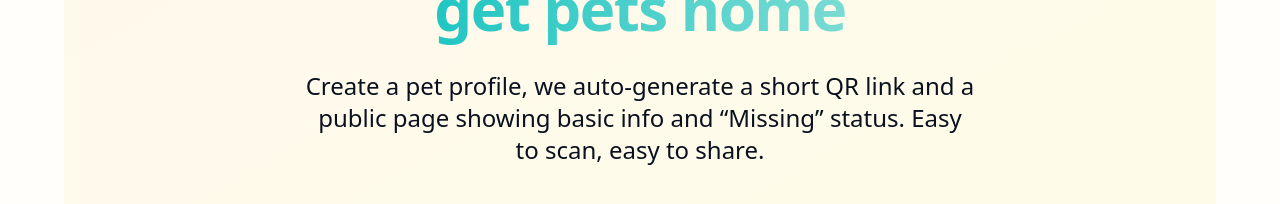
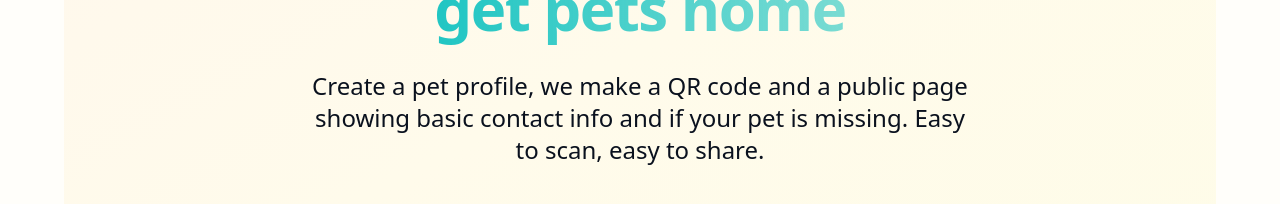
Before and after one commit to StygSoftworks/PawTraceQrDev, a React (Vite) app: page / in a window 1280 px wide. Shown: the part 406-610 px from the top of the page. Built offline with nearby package versions, Linux system fonts and the light colour scheme; no server answers.

Commit message:
Updated Home.tsx

```diff
--- a/src/routes/Home.tsx
+++ b/src/routes/Home.tsx
@@ -33,8 +33,8 @@ export default function Home() {
             </h1>
 
             <p className="text-xl md:text-2xl text-muted-foreground max-w-2xl mx-auto leading-relaxed">
-              Create a pet profile, we auto-generate a short QR link and a public page
-              showing basic info and “Missing” status. Easy to scan, easy to share.
+              Create a pet profile, we make a QR code and a public page
+              showing basic contact info and if your pet is missing. Easy to scan, easy to share.
             </p>
 
             <div className="flex flex-col sm:flex-row items-center justify-center gap-4 pt-2">
```
